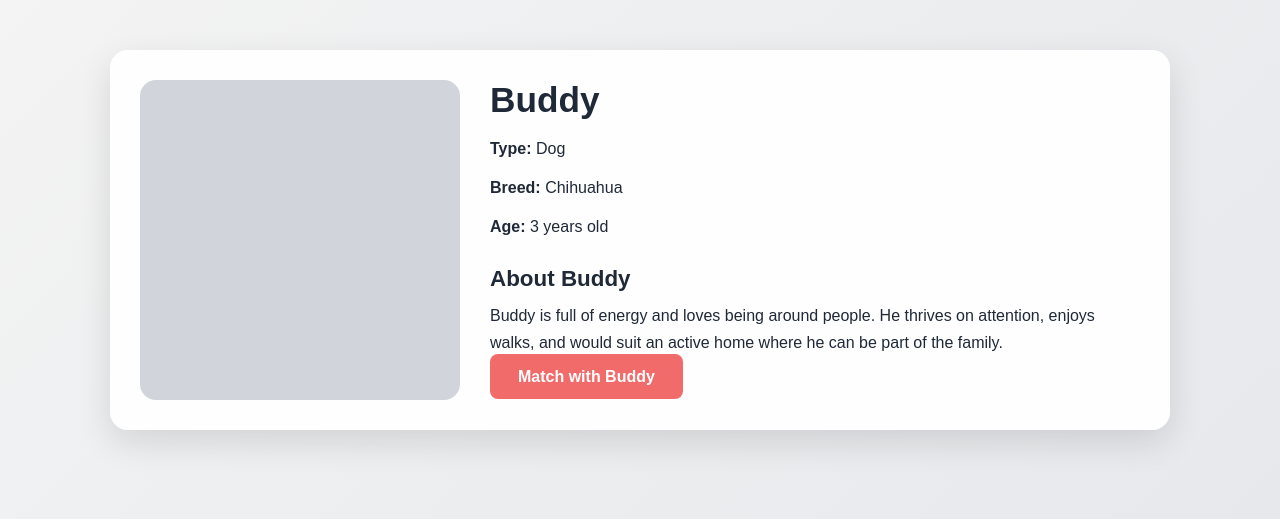
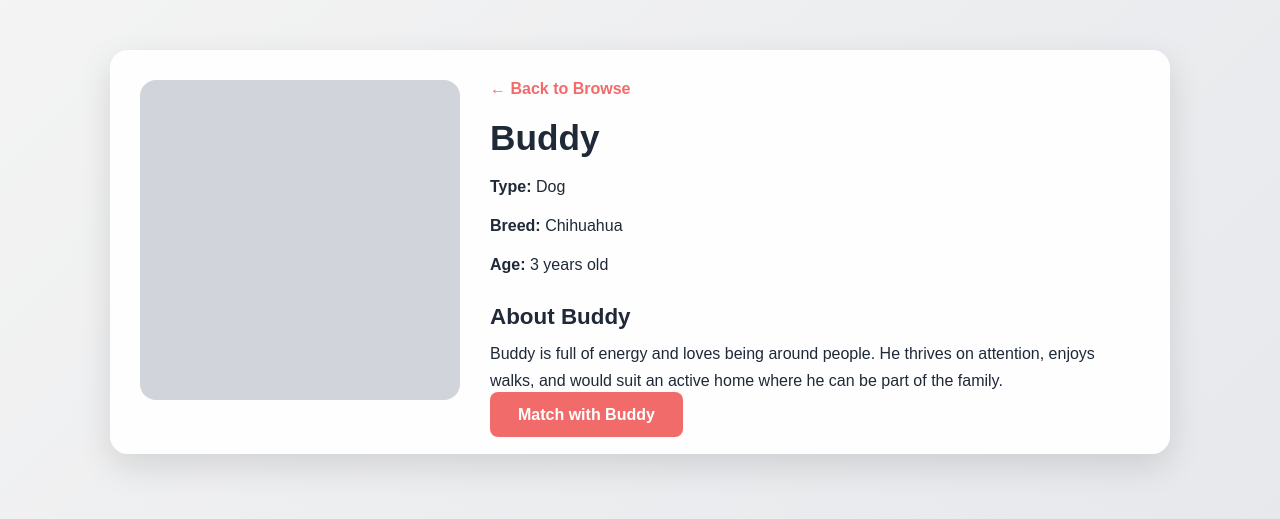
Before and after one commit to Luke-Smith92/RescueMatch, a Flask app: page /animal/1 in a window 1280 px wide. Shown: the part 69-588 px from the top of the page. Run offline with Flask 3, Linux system fonts and the light colour scheme.

Commit message:
Added back to browse link on animal details page

```diff
--- a/static/style.css
+++ b/static/style.css
@@ -299,3 +299,14 @@ body {
     gap: 15px;
     flex-wrap: wrap;
 }
+.back-link {
+    display: inline-block;
+    margin-bottom: 20px;
+    color: #f26b6b;
+    text-decoration: none;
+    font-weight: bold;
+}
+
+.back-link:hover {
+    text-decoration: underline;
+}
--- a/templates/animal.html
+++ b/templates/animal.html
@@ -21,6 +21,8 @@
             <div class="details-image-placeholder"></div>
 
             <div class="details-content">
+                <div class="details-content">
+                <a href="/browse" class="back-link">← Back to Browse</a>
                 <h1>{{ pet.name }}</h1>
                 <p><strong>Type:</strong> {{ pet.type }}</p>
                 <p><strong>Breed:</strong> {{ pet.breed }}</p>
```
